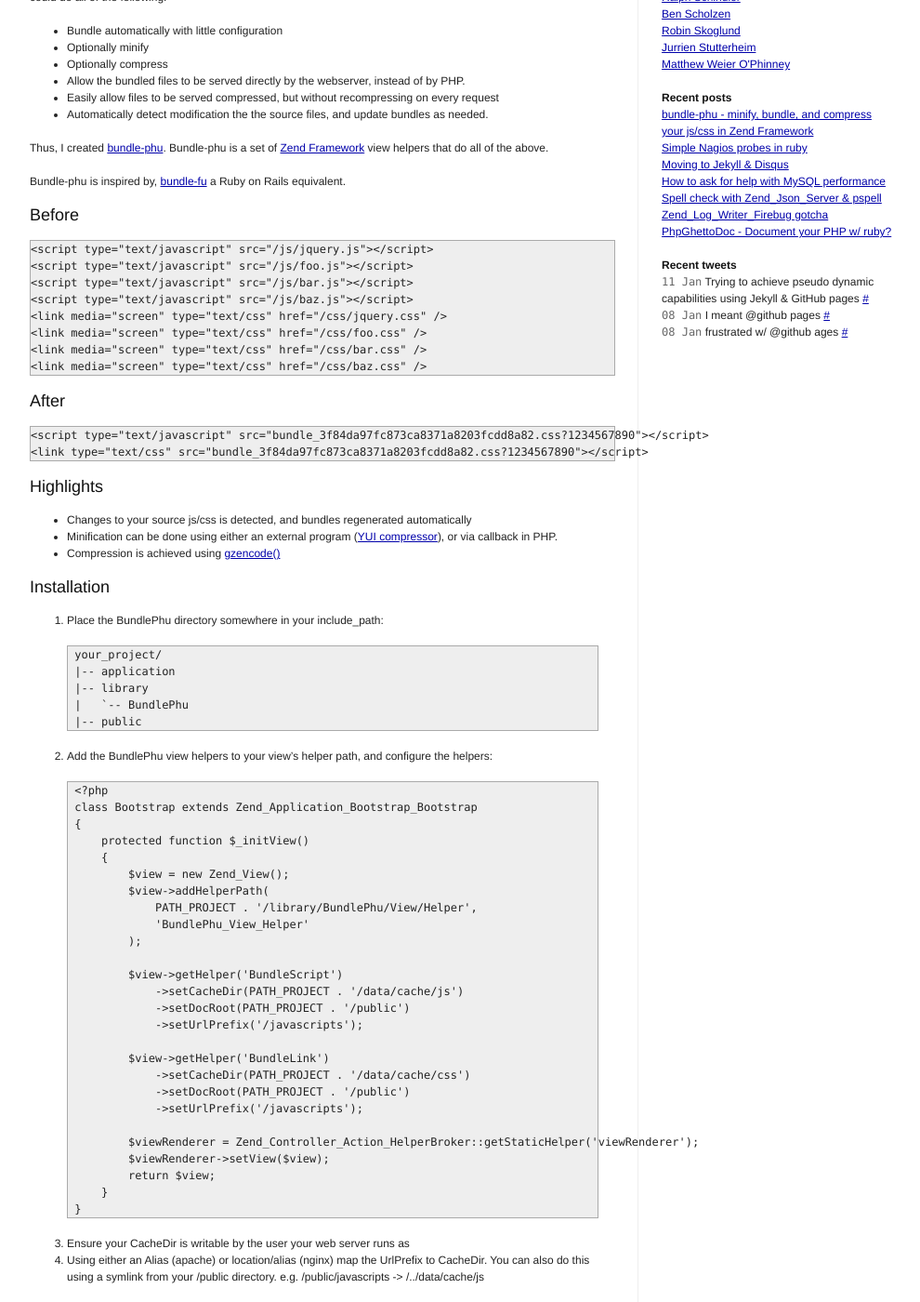
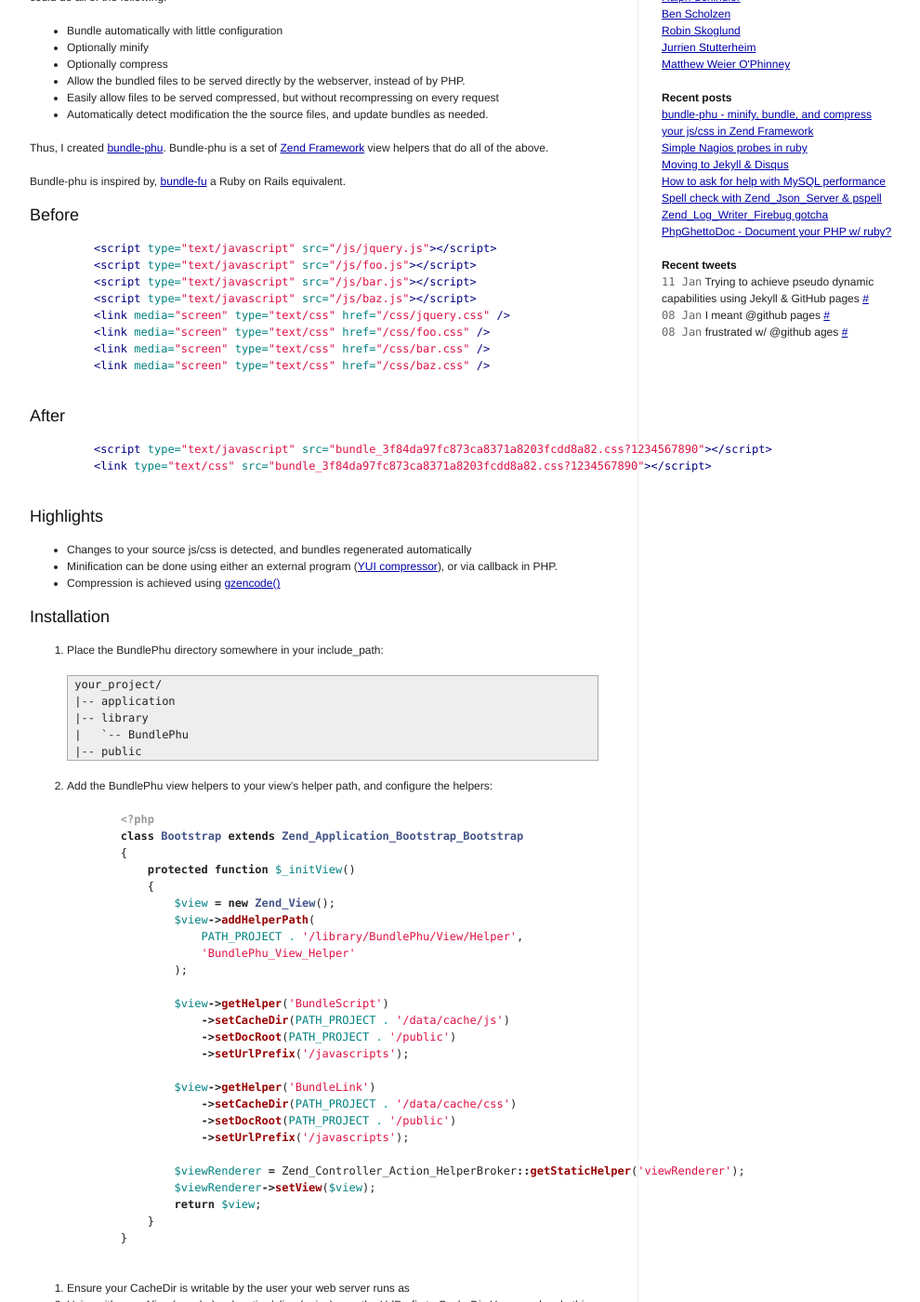
Before and after one commit to hobodave/hobodave.github.com, a Jekyll site: the page built from _posts/2010-01-17-bundle-phu-compress-your-js-css-in-zend-framework.markdown, in a window 1280 px wide and 1400 px high, scrolled down 301 px. Shown: the whole window at 93% size, without its empty margins (133-1123 px from the left). Built offline with Jekyll 4.4.1, drawn with Linux system fonts in a browser that asks for light colours; Markdown is read by kramdown in place of the engine named in the settings; comment, search, counter and statistics services are not loaded; some of the changed text lies outside the part shown.

Commit message:
Adding highlighting

```diff
--- a/_posts/2010-01-17-bundle-phu-compress-your-js-css-in-zend-framework.markdown
+++ b/_posts/2010-01-17-bundle-phu-compress-your-js-css-in-zend-framework.markdown
@@ -22,6 +22,7 @@
 
 ### Before
 
+    {% highlight html %}
     <script type="text/javascript" src="/js/jquery.js"></script>
     <script type="text/javascript" src="/js/foo.js"></script>
     <script type="text/javascript" src="/js/bar.js"></script>
@@ -30,12 +31,14 @@
     <link media="screen" type="text/css" href="/css/foo.css" />
     <link media="screen" type="text/css" href="/css/bar.css" />
     <link media="screen" type="text/css" href="/css/baz.css" />
+    {% endhighlight %}
 
 ### After
 
+    {% highlight html %}
     <script type="text/javascript" src="bundle_3f84da97fc873ca8371a8203fcdd8a82.css?1234567890"></script>
     <link type="text/css" src="bundle_3f84da97fc873ca8371a8203fcdd8a82.css?1234567890"></script>
-
+    {% endhighlight %}
 
 ### Highlights
 
@@ -56,6 +59,7 @@
 
 2. Add the BundlePhu view helpers to your view's helper path, and configure the helpers:
 
+        {% highlight php %}
         <?php
         class Bootstrap extends Zend_Application_Bootstrap_Bootstrap
         {
@@ -82,6 +86,7 @@
                 return $view;
             }
         }
+        {% endhighlight %}
 
 3.  Ensure your CacheDir is writable by the user your web server runs as
 4.  Using either an Alias (apache) or location/alias (nginx) map the UrlPrefix to CacheDir.
@@ -93,9 +98,10 @@
 As both these helpers extend from the existing HeadScript and HeadLink helpers in [Zend Framework][1],
 you can use them just as you do those.
 
+    {% highlight php %}
     <? $this->bundleScript()->offsetSetFile(00, $this->baseUrl('/js/jquery.js')) ?>
     <? $this->bundleScript()->appendFile($this->baseUrl('/js/foo.js')) ?>
-
+    {% endhighlight %}
 
 
 [1]: http://github.com/hobodave/bundle-phu
```
